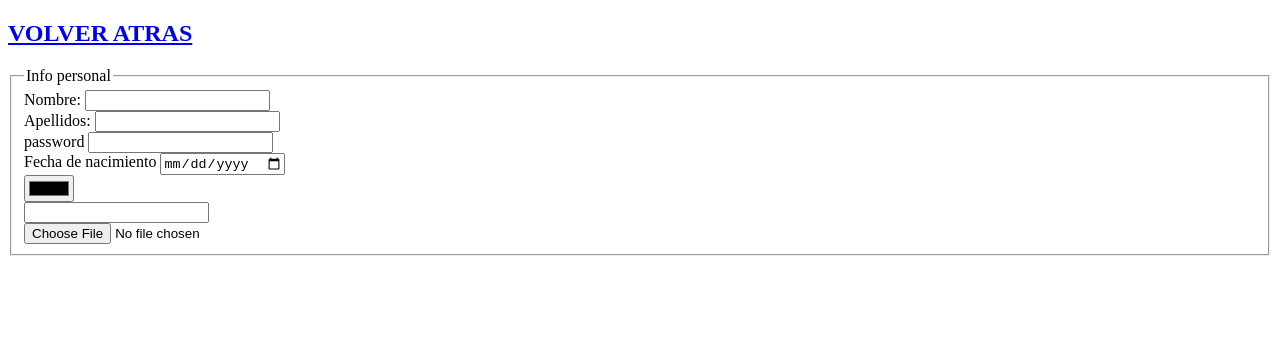
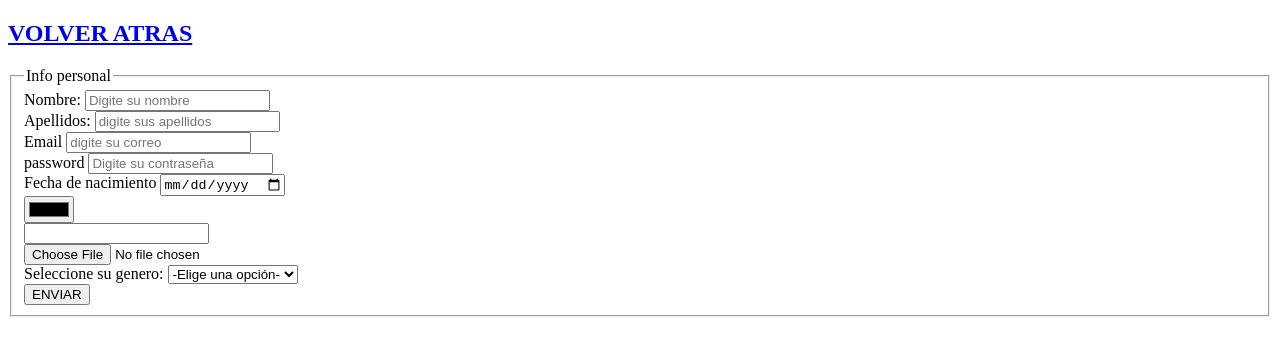
Before and after one commit to juanjo1311/Class2, a plain HTML site: page html/form.html in a window 1280 px wide. Drawn offline with Linux system fonts and the light colour scheme.

Commit message:
update file form.html

```diff
--- a/html/form.html
+++ b/html/form.html
@@ -13,19 +13,34 @@
         <fieldset>
            <legend>Info personal</legend>
            <label for="">Nombre:</label>
-           <input type="text">
+           <input type="text" placeholder="Digite su nombre">
            <br>
            <label for="">Apellidos:</label>
-           <input type="text">
+           <input type="text" placeholder="digite sus apellidos">
+           <br>
+           <label for="">Email</label>
+           <input type="email" placeholder="digite su correo" name="" id="">
            <br>
            <label for="">password</label>
-           <input type="password">
+           <input type="password" placeholder="Digite su contraseña">
            <br>
            <label for="">Fecha de nacimiento</label>
            <input type="date">
            <br><input type="color" name="" id="">
            <br><input type="number" name="" id="">
            <br><input type="file">
+           <br>
+           <form method="post" action="/send/">
+            Seleccione su genero:
+            <select>
+                <option disabled selected>-Elige una opción-</option>
+              <option value="1">Masculino</option>
+              <option value="2">Fenemino</option>
+              <option value="3">Otros</option>
+            </select>
+          </form>
+          <br>
+           <button>ENVIAR</button>
         </fieldset>
     </form>
 </body>
```
